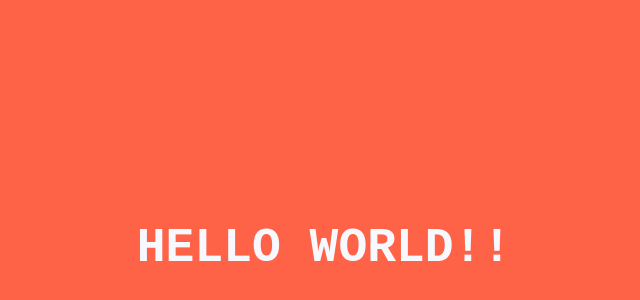
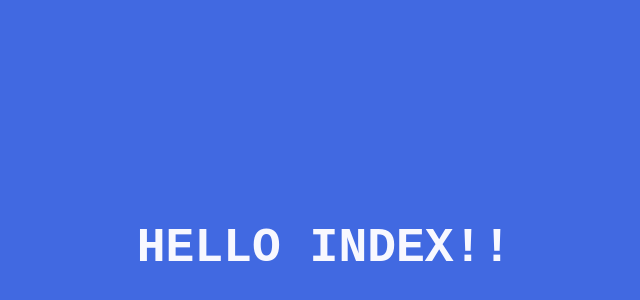
Before and after one commit to junkbin/trash-react-15, a React (Create React App) app: page / in a window 1280 px wide. Shown: the part 152-452 px from the top of the page, without its empty margins (316-956 px from the left). Built offline with nearby package versions, Linux system fonts and the light colour scheme.

Commit message:
multiple component added.

```diff
--- a/src/day2/1.css
+++ b/src/day2/1.css
@@ -30,7 +30,12 @@
     font-weight: bolder;
 }
 
-.colorify{
+.bgfy-primary{
+    background: royalblue;
+    color:ghostwhite;
+}
+
+.bgfy-secondary{
     background: tomato;
     color:ghostwhite;
 }
--- a/src/day2/2.js
+++ b/src/day2/2.js
@@ -10,9 +10,31 @@ export default class RoutingBasics extends React.Component{
 
     render() {
         return (
-            <div className="full-screen make-center text-ext-2 colorify">
-                HELLO WORLD!!
-            </div>
+            <Index />
         );
     }
 }
+
+let Index = (props)=>{
+    return (
+        <div className="full-screen make-center text-ext-2 bgfy-primary">
+                HELLO INDEX!!
+        </div>
+    );
+}
+
+let Profile = ()=>{
+    return (
+        <div className="full-screen make-center text-ext-2 bgfy-secondary">
+                HELLO Profile!!
+        </div>
+    );
+}
+
+let Gallery = (props)=>{
+    return (
+        <div className="full-screen make-center text-ext-2 bgfy-primary">
+                HELLO Gallery!!
+        </div>
+    );
+}
```
